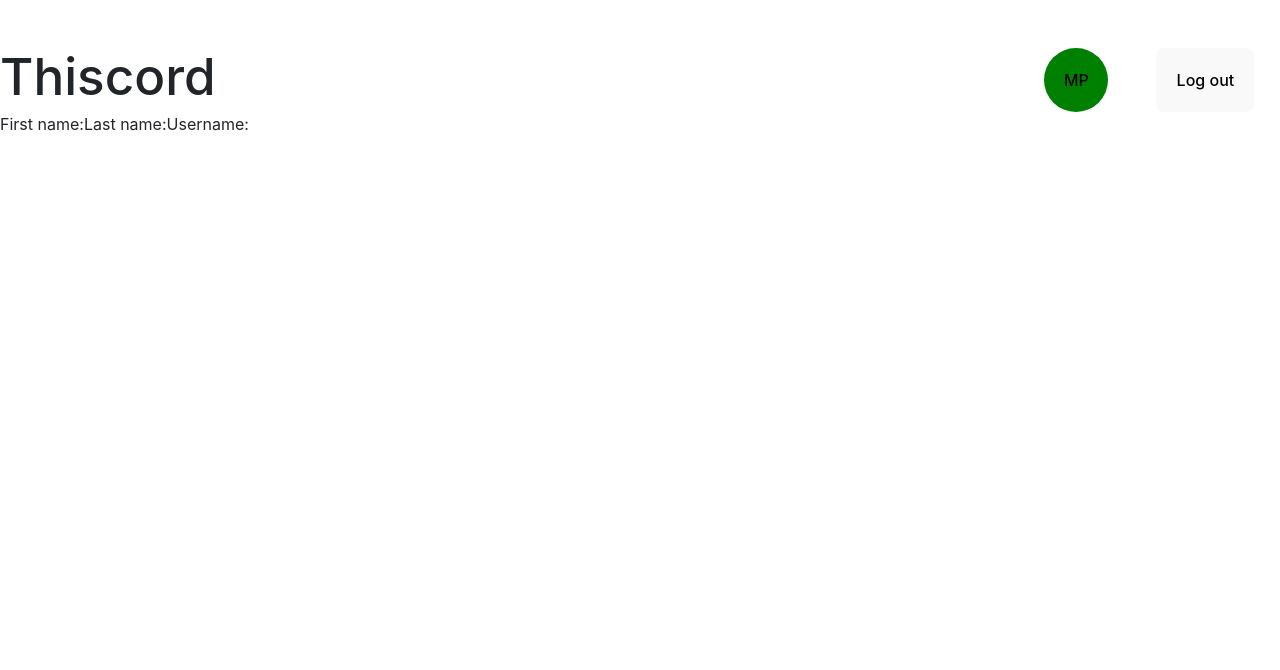
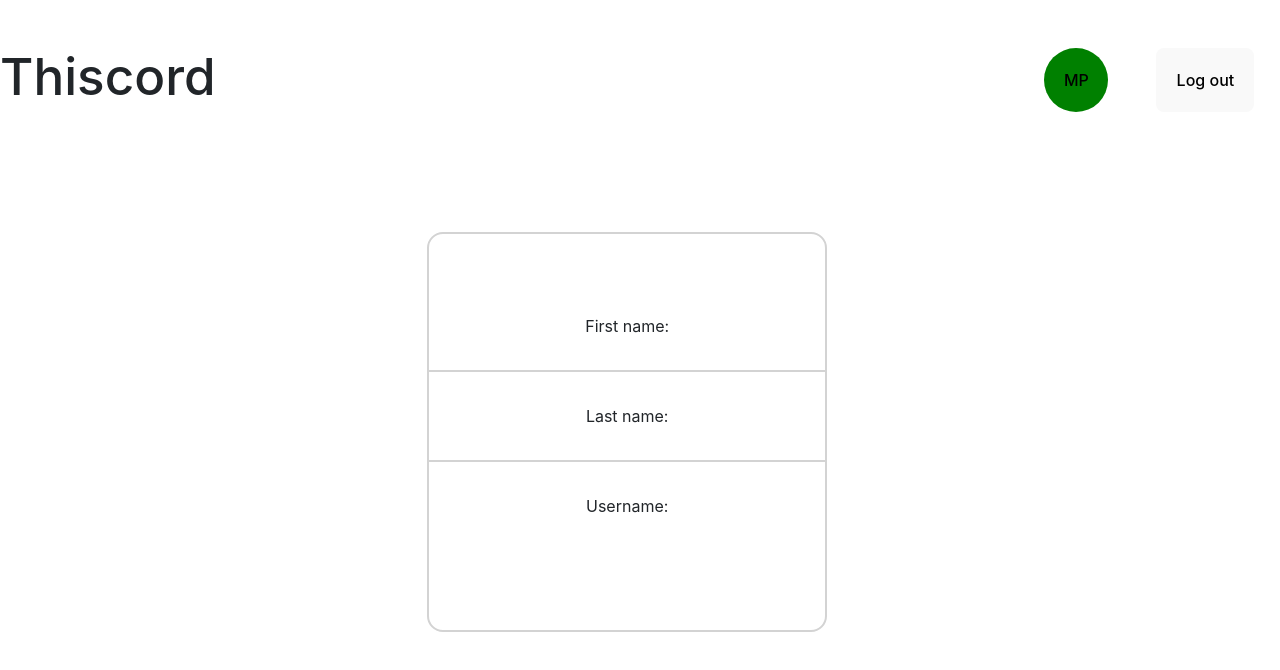
Before and after one commit to pethoburr/chatter, a React (Vite) app: page /profile/1 in a window 1280 px wide. Shown: the top 670 px of the page. Built offline with nearby package versions, Linux system fonts and the light colour scheme; no server answers.

Commit message:
added list for profile info and added basic styles

```diff
--- a/src/App.css
+++ b/src/App.css
@@ -45,13 +45,44 @@
   flex-direction: column;
   width: 98vw;
   height: 100vh;
-  justify-content: space-between;
 }
 
 .profilePage {
   display: flex;
+  justify-content: center;
+  align-items: center;
   width: 98vw;
   height: 80vh;
+}
+
+.profileInfo {
+  display: flex;
+  flex-direction: column;
+  border: 2px solid lightgray;
+  list-style: none;
+  gap: 2rem;
+  border-radius: 1rem;
+  padding-left: 0;
+  width: 25rem;
+  height: 25rem;
+  justify-content: center;
+  margin: 0;
+}
+
+.infoItem {
+  padding-bottom: 2rem;
+  width: 100%;
+  display: flex;
+  justify-content: center;
+  align-items: center;
+}
+
+.infoItem:hover {
+  color: blue;
+}
+
+.infoItem:not(:last-child) {
+  border-bottom: 2px solid lightgray;
 }
 
 li {
--- a/src/components/Profile.tsx
+++ b/src/components/Profile.tsx
@@ -31,9 +31,11 @@ const Profile = () => {
             <div className="profileContianer">
                 <Nav />
                 <div className='profilePage'>
-                    <div>First name: {userObj.first_name}</div>
-                    <div>Last name: {userObj.last_name}</div>
-                    <div>Username: {userObj.username}</div>
+                    <ul className='profileInfo'>
+                        <li className='infoItem'>First name: {userObj.first_name}</li>
+                        <li className='infoItem'>Last name: {userObj.last_name}</li>
+                        <li className='infoItem'>Username: {userObj.username}</li>
+                    </ul>
                 </div>
 
             </div>
```
